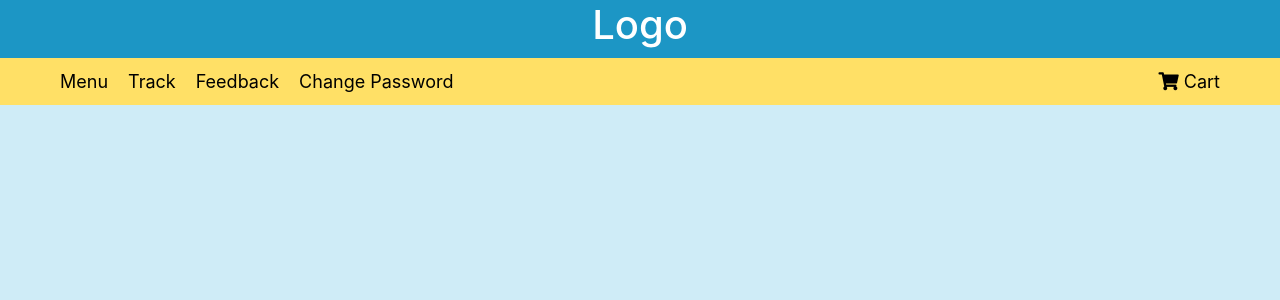
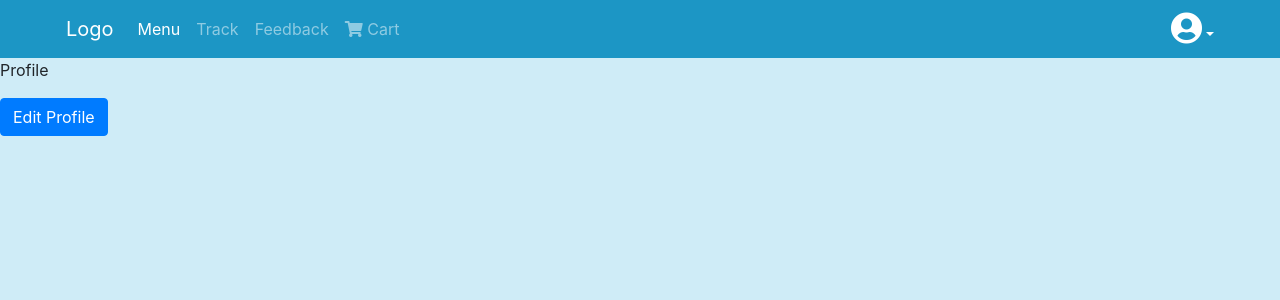
Before and after one commit to dikshagoyal26/Pizza-Delivery-master, a React (Create React App) app: page /profile in a window 1280 px wide. Shown: the top 300 px of the page. Built offline with nearby package versions, Linux system fonts and the light colour scheme.

Commit message:
NewComponents

```diff
--- a/src/App.css
+++ b/src/App.css
@@ -1,6 +1,5 @@
 .App {
   margin: 0;
-  padding: 0;
 }
 .App-header {
   background-color:#1c96c5;
@@ -8,70 +7,8 @@
   text-align: center;
   padding: 1px 50px;
 }
-header .btn{
-  float: right;
-  margin-top:8px;
-  background-color: #ffe066 ;
-}
-header .btn:hover{
-  background-color: ;
-}
-.topnav {
-  overflow: hidden;
-  background-color: #ffe066;
-  padding: 0 50px;
-  font-size: 18px;
-}
-.topnav .btn{
-  color: white
-}
-.topnav a {
-  float: left;
-  display: block;
-  color: black;
-  padding: 10px 10px;
-}
-.topnav .cart-link{
-  float: right;
-}
-.topnav a:link, a:visited{
-  text-decoration:  none;
-}
-.topnav a:hover {
-  background-color:#FDFD96;
+.dropdown{
   cursor: pointer;
-}
-
-.active {
-  /*box-sizing: border-box;
-  border-bottom: 2px solid black*/
-}
-
-.topnav .icon {
-  display: none;
-}
-
-@media screen and (max-width: 600px) {
-  .topnav a:not(:first-child) {display: none;}
-  .topnav a.icon {
-    float: right;
-    display: block;
-  }
-}
-
-@media screen and (max-width: 600px) {
-  .topnav.responsive {position: relative;}
-  .topnav.responsive .icon {
-    position: absolute;
-    right: 0;
-    top: 0;
-    margin:0 50px;
-  }
-  .topnav.responsive a {
-    float: none;
-    display: block;
-    text-align: left;
-  }
 }
 .menuList {
   text-align: center;
--- a/src/App.js
+++ b/src/App.js
@@ -5,7 +5,11 @@ import List from './components/List';
 import Details from './components/Details';
 import {BrowserRouter,Route,Switch } from 'react-router-dom';
 import Cart from './components/cart/Cart';
-
+import Profile from './components/Profile/Profile';
+import EditProfile from './components/Profile/EditProfile';
+import ChangePassword from './components/ChangePassword';
+import Track from './components/Track';
+import Feedback from './components/Feedback';
 
 class App extends Component {
   render() {
@@ -17,6 +21,12 @@ class App extends Component {
           <Route exact path="/" component={List}/>
           <Route exact path="/details/:id" component={Details}/>
           <Route exact path="/cart" component={Cart}/>
+          <Route exact path="/profile" component={Profile}/>
+          <Route exact path="/editprofile" component={EditProfile}/>
+          <Route exact path="/changepassword" component={ChangePassword}/>
+          <Route exact path="/track" component={Track}/>
+          <Route exact path="/feedback" component={Feedback}/>
+
         </Switch>
       </div>
     </BrowserRouter>
--- /dev/null
+++ b/src/components/ChangePassword.js
@@ -0,0 +1,11 @@
+import React from 'react';
+class ChangePassword extends React.Component{
+	render(){
+		return(
+				<div>
+					<p>ChangePassword</p>
+				</div>
+			)
+	}
+}
+export default ChangePassword;
--- /dev/null
+++ b/src/components/Feedback.js
@@ -0,0 +1,11 @@
+import React from 'react';
+class Feedback extends React.Component{
+	render(){
+		return(
+				<div>
+					<p>Feedback</p>
+				</div>
+			)
+	}
+}
+export default Feedback;
--- /dev/null
+++ b/src/components/Profile/EditProfile.js
@@ -0,0 +1,12 @@
+import React from 'react';
+class EditProfile extends React.Component{
+	render(){
+		return(
+				<div>
+					<p>EditProfile</p>
+					<button className="btn btn-success">Save</button>
+				</div>
+			)
+	}
+}
+export default EditProfile;
--- /dev/null
+++ b/src/components/Profile/Profile.js
@@ -0,0 +1,12 @@
+import React from 'react';
+class Profile extends React.Component{
+	render(){
+		return(
+				<div>
+					<p>Profile</p>
+					<button className="btn btn-primary"><a href="/editprofile" style={{color:'white', textDecoration:'none'}}>Edit Profile</a></button>
+				</div>
+			)
+	}
+}
+export default Profile;
--- /dev/null
+++ b/src/components/Track.js
@@ -0,0 +1,11 @@
+import React from 'react';
+class Track extends React.Component{
+	render(){
+		return(
+				<div>
+					<p>Track</p>
+				</div>
+			)
+	}
+}
+export default Track;
--- a/src/components/header.js
+++ b/src/components/header.js
@@ -1,36 +1,48 @@
 import React from 'react';
-import {Link} from 'react-router-dom';
-
 class Header extends React.Component {
-  constructor(){
-      super();
-      this.handleClick = this.handleClick.bind(this);
-    }
-  handleClick() {
-      var x = document.getElementById("Topnav");
-      if (x.className === "topnav") {
-          x.className += " responsive";
-        }
-      else {
-            x.className = "topnav";
-          }
-    }
   render(){
     return(
         <div>
         <header className="App-header">
-          <h1> Logo </h1>
+          <nav className="navbar navbar-expand-md navbar-dark navbar-default">
+            <a className="navbar-brand" href=" "> Logo </a>
+
+            <button className="navbar-toggler " type="button" data-toggle="collapse" data-target="#navbarCollapse" aria-controls="navbarCollapse" aria-expanded="false" aria-label="Toggle navigation">
+              <span className="navbar-toggler-icon"></span>
+            </button>
+
+            <div className="collapse navbar-collapse" id="navbarCollapse" >
+              <ul className="navbar-nav mr-auto">
+                <li className="nav-item active">
+                  <a href="/" className="nav-link" >Menu</a>
+                </li>
+                <li className="nav-item">
+                  <a href="/track" className="nav-link">Track</a>
+                </li>
+                <li className="nav-item">
+                  <a href="/feedback" className="nav-link">Feedback</a>
+                </li>
+                <li className="nav-item">
+                  <a href="/cart" className="nav-link"><i className="fas fa-shopping-cart"></i> Cart</a>
+                </li>
+              </ul>
+
+              <div className="dropdown">
+
+                <a className="dropdown-toggle" id="navbarDropdown" role="button" data-toggle="dropdown" aria-expanded="false" >
+                <i className="fas fa-user-circle fa-2x"></i></a>
+
+                <div style={{width:'100%'}} className="dropdown-menu dropdown-menu-right" aria-labelledby="navbarDropdown">
+                  <a href="/profile" className="dropdown-item">Profile</a>
+                  <a href="/changepassword" className="dropdown-item">Change Password</a>
+                  <div className="dropdown-divider"></div>
+                  <a href="/" className="dropdown-item">Logout</a>
+                </div>
+
+              </div>
+          </div>
+        </nav>
         </header>
-
-        <div className = "topnav" id = "Topnav">
-          <a href="/">Menu</a>
-          <a href=" ">Track</a>
-          <a href=" ">Feedback</a>
-          <a href=" ">Change Password</a>
-          <a className ="icon" onClick = {this.handleClick}><i className="fa fa-bars"></i></a>
-          <a href="/cart" className="cart-link"><i className="fas fa-shopping-cart"></i> Cart</a>
-
-        </div>
         </div>
       )
   }
--- a/src/components/reducer.js
+++ b/src/components/reducer.js
@@ -9,11 +9,12 @@ const initialState = {
         ingredients: "Lorem ipsum, Lorem ipsum, Lorem ipsum",
         description: "Lorem ipsumLorem ipsum Lorem ipsum Lorem ipsumLoremLorem ipsum Lorem ipsum Lorem ipsum Lorem ipsum",
         imgUrl:"https://content.mycutegraphics.com/graphics/food/pizza-pie.png"
-    }]
+    }],
 }
 
 const cartReducer = (state = initialState , action)=>{
     if(action.type === 'ADD_TO_CART'){
+        console.log("hello")
         let addedItem = sampleData.find((item)=>
                                    { if(item.id === action.id)
                                        { return item }
--- a/src/index.js
+++ b/src/index.js
@@ -4,6 +4,8 @@ import './index.css';
 import App from './App';
 import * as serviceWorker from './serviceWorker';
 import 'bootstrap/dist/css/bootstrap.css';
+import 'jquery/dist/jquery.min.js'
+import 'bootstrap/dist/js/bootstrap.js';
 import { Provider } from 'react-redux';
 import { createStore } from 'redux';
 import cartReducer from './components/reducer'
```
Also changed, not shown: package.json (+7 -1 lines), 1 other file (tests, documents, lock files or other folders).
